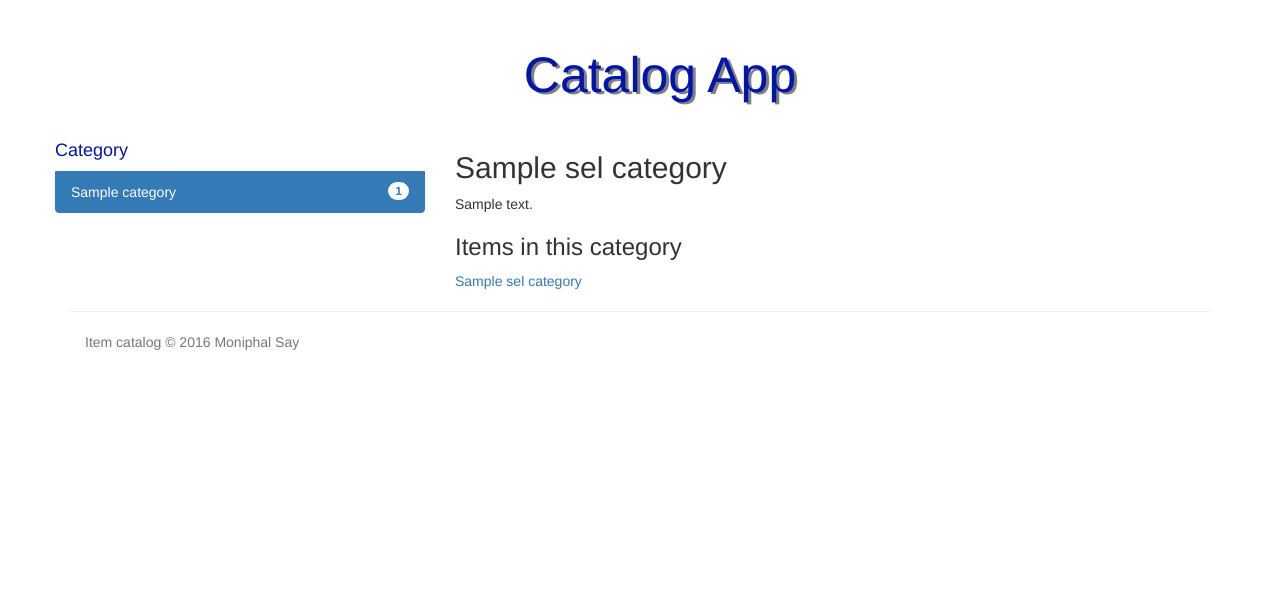
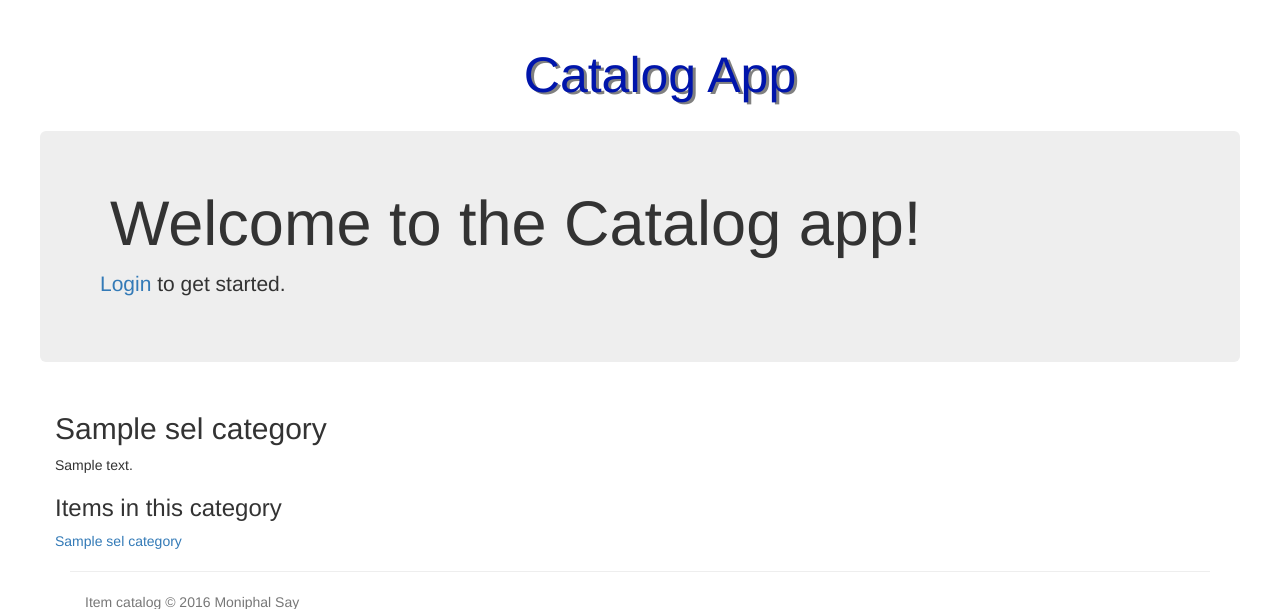
Before and after one commit to saymoniphal/fswd-p4-item-catalog, a Flask app: template catalog/templates/catdetail.html in a window 1280 px wide. Shown: the part 41-650 px from the top of the page. Run offline with Flask 2, Linux system fonts and the light colour scheme; the template is opened without the code that fills it: most values are stand-ins (such as "Sample title", 1, 10 or a date in 2020); some libraries are stand-ins or nearby versions.

Commit message:
added messages about getting started

```diff
--- a/catalog/templates/catdetail.html
+++ b/catalog/templates/catdetail.html
@@ -3,6 +3,7 @@
 {% block content %}
 
 <div class="row">
+  {% if num_categories > 0 %}
   <div class="col-sm-4">
     <div class="list-group">
       <h4 class="category-list-title">Category</h4>
@@ -20,9 +21,19 @@
 
 	{{ c.name }}
       </a>
-      {% endfor %}
     </div>
   </div>
+  {% endfor %}
+  {% else %}
+  <div class="jumbotron">
+    <h1>Welcome to the Catalog app!</h1>
+    {% if 'username' in login_session %}
+    <p>Create a <a href="{{ url_for('newCategory') }}">New Category</a> to get started.</p>
+    {% else %}
+    <p><a href="{{ url_for('showlogin') }}">Login</a> to get started.</p>
+    {% endif %}
+  </div>
+  {% endif %}
 
   <div class="col-sm-8">
     <div class="category-detail">
--- a/catalog/views/category.py
+++ b/catalog/views/category.py
@@ -89,6 +89,7 @@ def showCategory(category_id):
     return render_template('catdetail.html',
                            sel_category=c,
                            all_categories=categories,
+                           num_categories=len(categories),
                            login_session=login_session)
 
 
@@ -104,4 +105,5 @@ def showAllCategories():
     return render_template('catdetail.html',
                            sel_category=sel_category,
                            all_categories=categories,
+                           num_categories=len(categories),
                            login_session=login_session)
```
